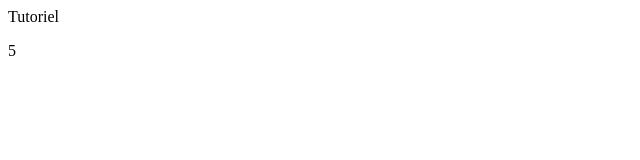
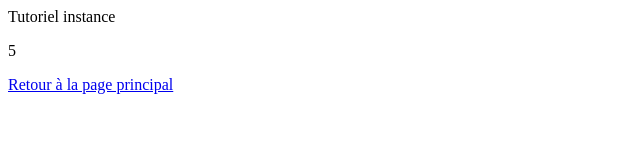
Before and after one commit to Srblx/Vue-JS, a plain HTML site: page timer.html in a window 1280 px wide. Shown: the whole page, without its empty margins (0-640 px from the left). Drawn offline with nearby package versions, Linux system fonts and the light colour scheme.

Commit message:
titre modifier

```diff
--- a/timer.html
+++ b/timer.html
@@ -9,7 +9,7 @@
 <body>
     <div class="ui inverted fixed menu">
 
-        <div class="header item">Tutoriel</div>
+        <div class="header item">Tutoriel instance</div>
     </div>
 
     <div class="ui main container" id="app">
@@ -20,6 +20,8 @@
 
         </div>
 
+        <a href="index.html">Retour à la page principal</a>
+
 </div>
 
 
```
